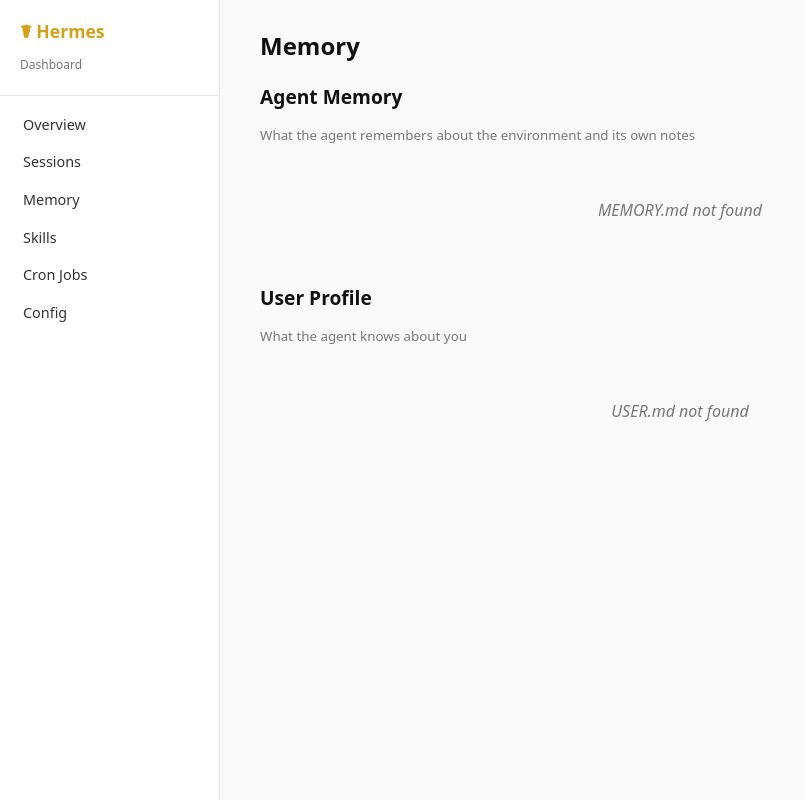
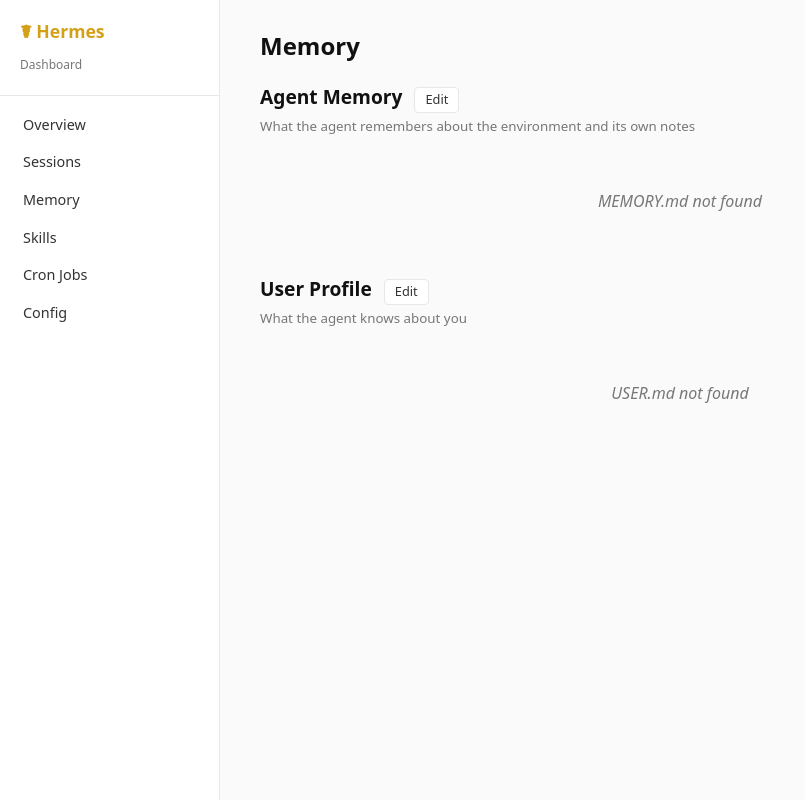
Before and after one commit to ifrederico/hermes-dashboard, a Python web app: template dashboard/templates/memory.html in a window 1280 px wide. Shown: the whole page, without its empty margins (0-805 px from the left). Run offline with Jinja, Linux system fonts and the light colour scheme; the template is opened without the code that fills it, so the values that code supplies are empty.

Commit message:
Add memory editing and skill deletion
Memory page: edit buttons for agent memory + user profile,
textarea with raw §-delimited content, save via POST with
flash message confirmation. Cancel returns to read-only view.

Skill detail: danger zone at bottom with delete button,
browser confirm() dialog, POST with confirm=yes guard.
Deletes entire skill directory via shutil.rmtree.

New CSS: buttons (btn, btn-primary, btn-danger, btn-sm),
edit forms (textarea, actions bar), flash messages,
section headers with inline actions, danger zone.

Added python-multipart dependency for form parsing.

```diff
--- a/dashboard/static/style.css
+++ b/dashboard/static/style.css
@@ -508,6 +508,114 @@ small, .dim { color: var(--text-dim); }
     text-align: center;
 }
 
+/* Section headers with actions */
+.section-header {
+    display: flex;
+    align-items: baseline;
+    gap: 12px;
+    margin-top: 24px;
+}
+
+.section-header h2 { margin: 0; }
+
+/* Buttons */
+.btn {
+    display: inline-block;
+    padding: 6px 14px;
+    border: 1px solid var(--border);
+    border-radius: 4px;
+    background: var(--surface);
+    color: var(--text);
+    font-size: 0.85em;
+    cursor: pointer;
+    text-decoration: none;
+    font-family: var(--font-main);
+    line-height: 1.4;
+}
+
+.btn:hover { background: var(--surface-alt); text-decoration: none; }
+.btn:visited { color: var(--text); }
+
+.btn-sm { padding: 3px 10px; font-size: 0.8em; }
+
+.btn-primary {
+    background: var(--accent);
+    color: #fff;
+    border-color: var(--accent);
+}
+
+.btn-primary:hover { opacity: 0.9; }
+
+.btn-danger {
+    background: var(--error);
+    color: #fff;
+    border-color: var(--error);
+}
+
+.btn-danger:hover { opacity: 0.9; }
+
+/* Edit forms */
+.edit-form { margin: 12px 0; }
+
+.edit-area {
+    width: 100%;
+    min-height: 120px;
+    padding: 12px;
+    border: 1px solid var(--border);
+    border-radius: 6px;
+    background: var(--surface);
+    color: var(--text);
+    font-family: var(--font-mono);
+    font-size: 0.85em;
+    line-height: 1.6;
+    resize: vertical;
+}
+
+.edit-area:focus {
+    outline: none;
+    border-color: var(--accent);
+}
+
+.edit-actions {
+    display: flex;
+    align-items: center;
+    gap: 8px;
+    margin-top: 8px;
+}
+
+/* Flash messages */
+.flash {
+    padding: 10px 14px;
+    border-radius: 4px;
+    font-size: 0.85em;
+    margin-bottom: 16px;
+}
+
+.flash-ok {
+    background: #dcfce7;
+    color: var(--success);
+    border: 1px solid #bbf7d0;
+}
+
+@media (prefers-color-scheme: dark) {
+    .flash-ok { background: #14532d; border-color: #166534; }
+}
+
+/* Danger zone */
+.danger-zone {
+    margin-top: 40px;
+    padding: 16px;
+    border: 1px solid var(--error);
+    border-radius: 6px;
+    background: var(--surface);
+}
+
+.danger-zone h3 {
+    color: var(--error);
+    margin: 0 0 8px;
+    font-size: 0.9em;
+}
+
 /* Responsive */
 @media (max-width: 768px) {
     .layout { flex-direction: column; }
--- a/dashboard/templates/memory.html
+++ b/dashboard/templates/memory.html
@@ -7,9 +7,32 @@
   <h1>Memory</h1>
 </div>
 
-<h2>Agent Memory</h2>
+{% if saved == 'memory' %}
+<div class="flash flash-ok">Agent memory saved.</div>
+{% elif saved == 'user' %}
+<div class="flash flash-ok">User profile saved.</div>
+{% endif %}
+
+<!-- Agent Memory -->
+<div class="section-header">
+  <h2>Agent Memory</h2>
+  {% if editing != 'memory' %}
+  <a href="/memory?edit=memory" class="btn btn-sm">Edit</a>
+  {% endif %}
+</div>
 <p><small class="dim">What the agent remembers about the environment and its own notes</small></p>
-{% if memory.entries %}
+
+{% if editing == 'memory' %}
+<form method="post" action="/memory/save" class="edit-form">
+  <input type="hidden" name="target" value="memory">
+  <textarea name="content" rows="12" class="edit-area">{{ memory.raw }}</textarea>
+  <div class="edit-actions">
+    <button type="submit" class="btn btn-primary">Save</button>
+    <a href="/memory" class="btn btn-sm">Cancel</a>
+    <small class="dim">Entries are separated by § on its own line</small>
+  </div>
+</form>
+{% elif memory.entries %}
 <div class="memory-entries">
   {% for entry in memory.entries %}
   <div class="memory-entry">{{ entry }}</div>
@@ -21,9 +44,26 @@
 </p>
 {% endif %}
 
-<h2>User Profile</h2>
+<!-- User Profile -->
+<div class="section-header">
+  <h2>User Profile</h2>
+  {% if editing != 'user' %}
+  <a href="/memory?edit=user" class="btn btn-sm">Edit</a>
+  {% endif %}
+</div>
 <p><small class="dim">What the agent knows about you</small></p>
-{% if user_profile.entries %}
+
+{% if editing == 'user' %}
+<form method="post" action="/memory/save" class="edit-form">
+  <input type="hidden" name="target" value="user">
+  <textarea name="content" rows="8" class="edit-area">{{ user_profile.raw }}</textarea>
+  <div class="edit-actions">
+    <button type="submit" class="btn btn-primary">Save</button>
+    <a href="/memory" class="btn btn-sm">Cancel</a>
+    <small class="dim">Entries are separated by § on its own line</small>
+  </div>
+</form>
+{% elif user_profile.entries %}
 <div class="memory-entries">
   {% for entry in user_profile.entries %}
   <div class="memory-entry">{{ entry }}</div>
--- a/pyproject.toml
+++ b/pyproject.toml
@@ -15,6 +15,7 @@ dependencies = [
     "uvicorn[standard]>=0.24.0",
     "pyyaml>=6.0",
     "markdown>=3.5",
+    "python-multipart>=0.0.6",
 ]
 
 [project.scripts]
```
Also changed, not shown: dashboard/app.py (+26 -1 lines), dashboard/readers/memory.py (+14 -0 lines), dashboard/readers/skills.py (+13 -0 lines), dashboard/templates/skill_detail.html (+9 -0 lines).
